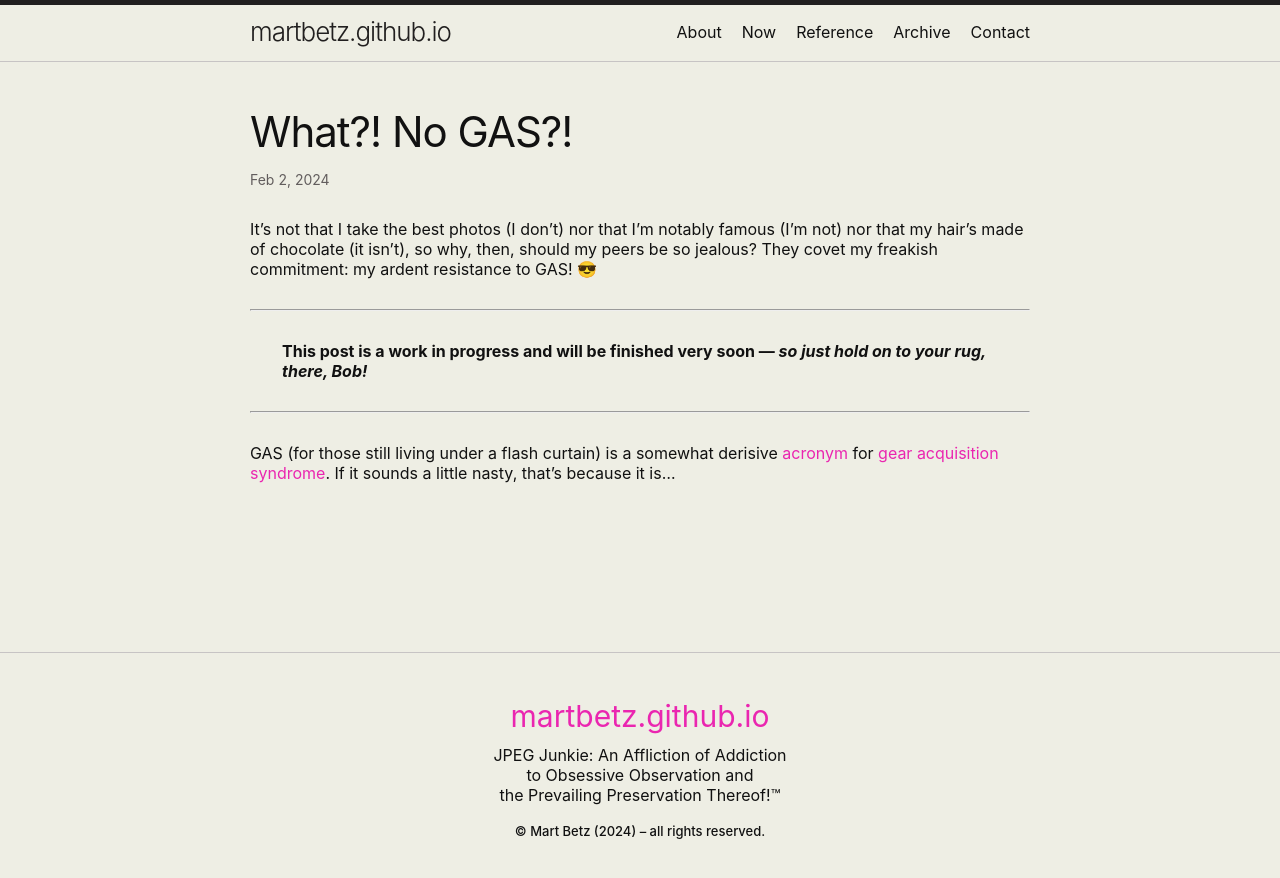
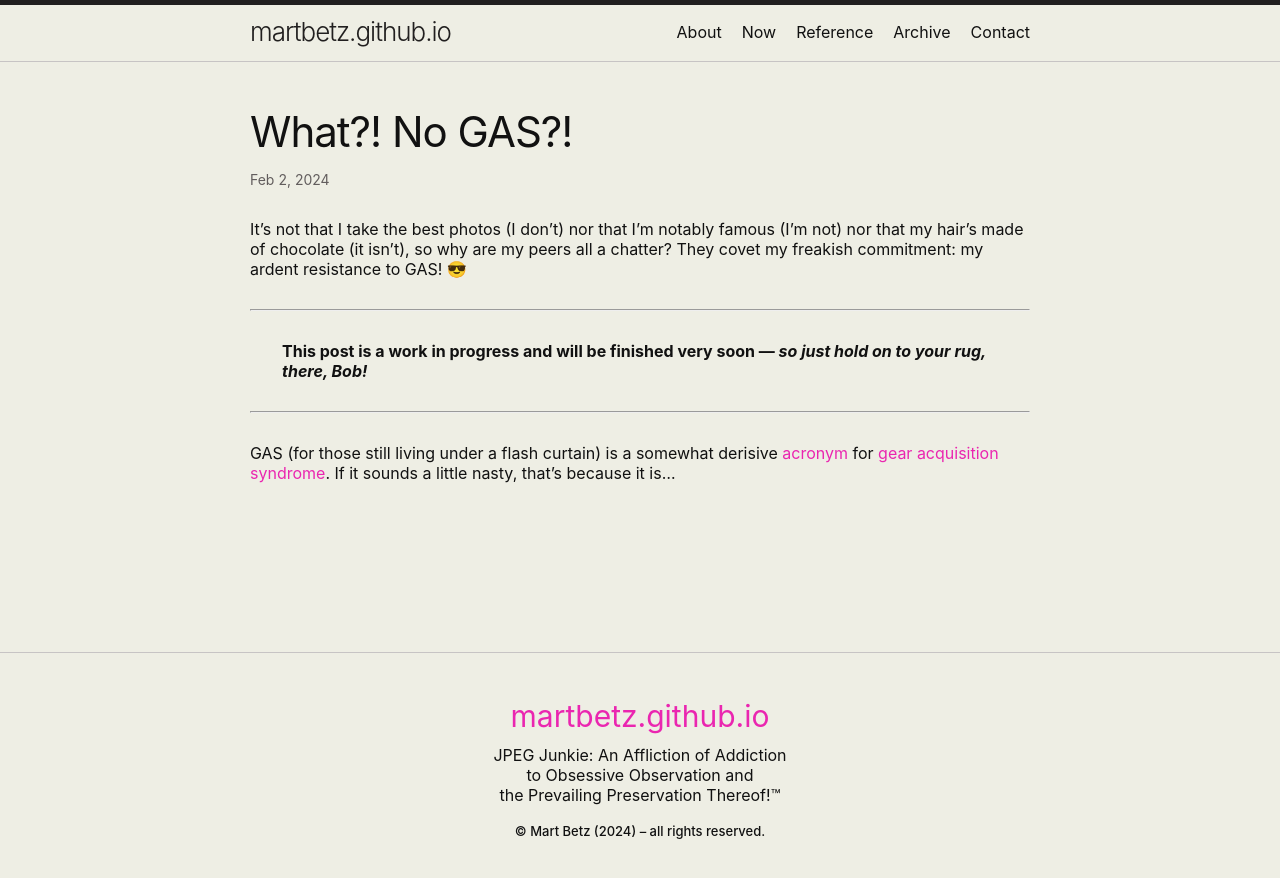
Before and after one commit to martbetz/martbetz.github.io, a Jekyll site: the page built from _posts/2024-02-02-what-no-gas.md, in a window 1280 px wide. Shown: the top 878 px of the page. Built offline with Jekyll 4.4.1, drawn with Linux system fonts in a browser that asks for light colours.

Commit message:
Update 2024-02-02-what-no-gas.md

```diff
--- a/_posts/2024-02-02-what-no-gas.md
+++ b/_posts/2024-02-02-what-no-gas.md
@@ -4,7 +4,7 @@
 caterories: article photography gear
 ---
 
-It's not that I take the best photos (I don't) nor that I'm notably famous (I'm not) nor that my hair's made of chocolate (it isn't), so why, then, should my peers be so jealous? They covet my freakish commitment: my ardent resistance to GAS! 😎
+It’s not that I take the best photos (I don’t) nor that I’m notably famous (I’m not) nor that my hair’s made of chocolate (it isn’t), so why are my peers all a chatter? They covet my freakish commitment: my ardent resistance to GAS! 😎
 
 <hr><p><span style="display:block; margin-left:2em; margin-right:2em">
 <b>This post is a work in progress and will be finished very soon — <i>so just hold on to your rug, there, Bob!</i></b><hr>
```
